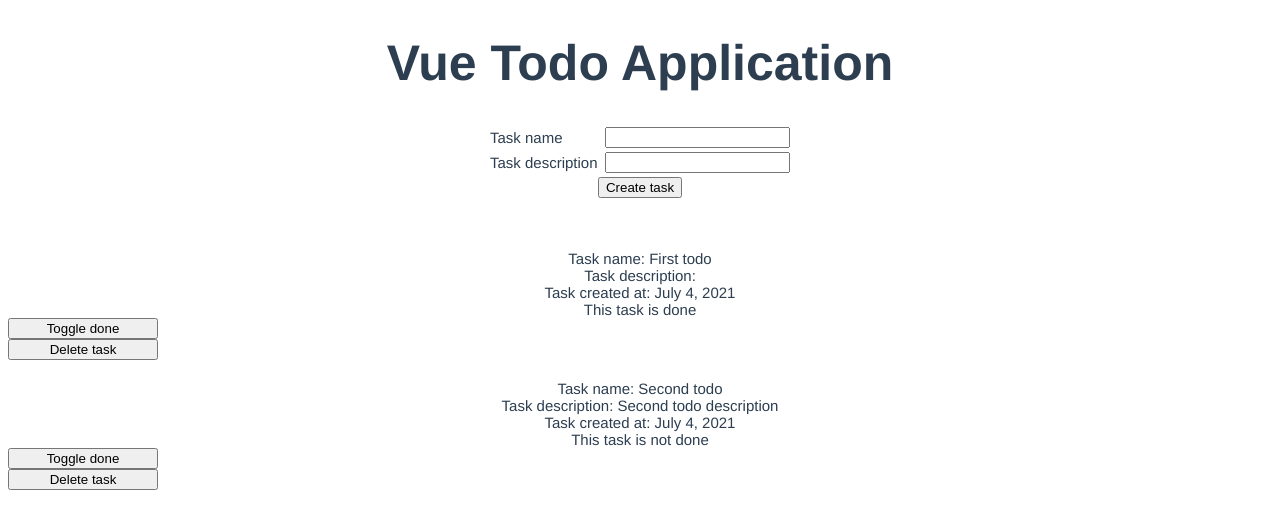
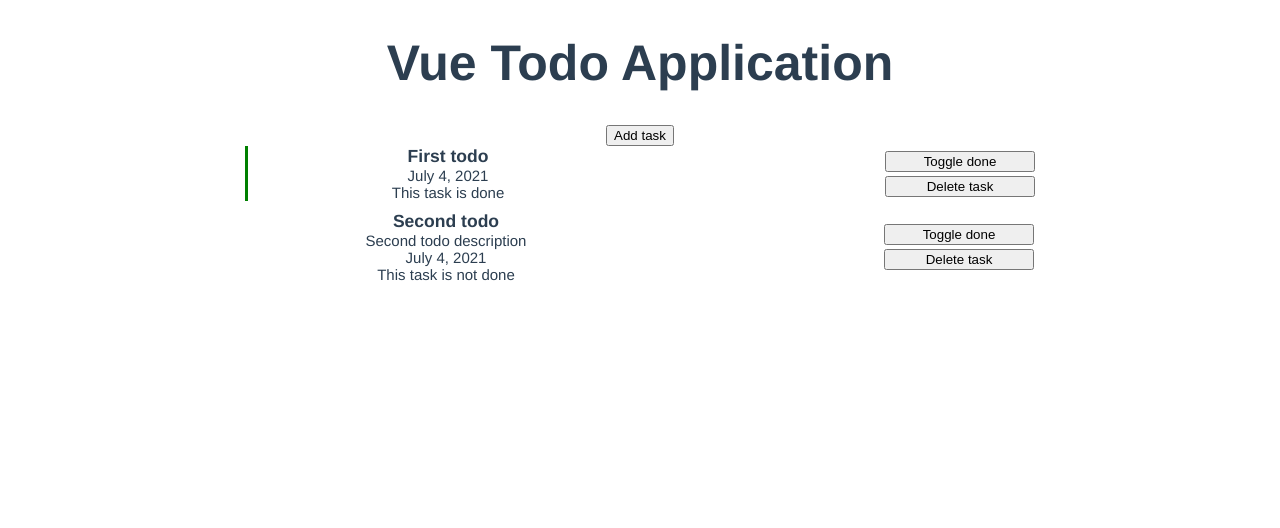
Before and after one commit to StrikerSK/vue-todo-app, a Vue app: page / in a window 1280 px wide. Shown: the top 528 px of the page. Built offline with nearby package versions, Linux system fonts and the light colour scheme.

Commit message:
Add task form hiding

```diff
--- a/public/index.html
+++ b/public/index.html
@@ -5,6 +5,7 @@
         <meta http-equiv="X-UA-Compatible" content="IE=edge">
         <meta name="viewport" content="width=device-width,initial-scale=1.0">
         <link rel="icon" href="<%= BASE_URL %>favicon.ico">
+        <link rel="stylesheet" href="https://cdnjs.cloudflare.com/ajax/libs/font-awesome/5.15.3/css/all.min.css" integrity="sha512-iBBXm8fW90+nuLcSKlbmrPcLa0OT92xO1BIsZ+ywDWZCvqsWgccV3gFoRBv0z+8dLJgyAHIhR35VZc2oM/gI1w==" crossorigin="anonymous" referrerpolicy="no-referrer" />
         <title><%= htmlWebpackPlugin.options.title %></title>
     </head>
     <body>
--- a/src/App.vue
+++ b/src/App.vue
@@ -1,7 +1,10 @@
 <template>
   <div id="app">
     <h1>Vue Todo Application</h1>
-    <UserTaskForm @add-task="addTask" />
+    <button v-on:click="toggleShowAddTask">Add task</button>
+    <div v-show="showAddTask">
+      <UserTaskForm @add-task="addTask" />
+    </div>
     <div class="task-list">
       <UserTask
           v-bind:key="task.id"
@@ -42,7 +45,8 @@
           time: moment().format(),
           done: false
         }
-      ]
+      ],
+      showAddTask: false
     }
   },
   methods: {
@@ -50,7 +54,11 @@
       this.count = this.count + 1;
     },
     addTask(task) {
-      this.tasks = [...this.tasks, task]
+      this.tasks = [...this.tasks, task];
+
+      if (!confirm("Task added! Do you want to add new one?")) {
+        this.toggleShowAddTask();
+      }
     },
     toggleDone(taskID) {
       const taskIndex = this.tasks.findIndex(({id}) => id === taskID);
@@ -58,6 +66,9 @@
     },
     deleteTask(taskID) {
       this.tasks = this.tasks.filter(({id}) => id !== taskID);
+    },
+    toggleShowAddTask() {
+      this.showAddTask = !this.showAddTask;
     }
   }
 }
--- a/src/components/UserTask.vue
+++ b/src/components/UserTask.vue
@@ -1,11 +1,15 @@
 <template>
   <div class="task-box">
-    <span>Task name: {{ task.name }}</span>
-    <span>Task description: {{ task.description }}</span>
-    <span>Task created at: {{ parseDate() }}</span>
-    <span>{{ `This task is ${task.done ? "" : "not"} done` }}</span>
-    <button @click="toggleTaskDone(task.id)">Toggle done</button>
-    <button @click="deleteTask(task.id)">Delete task</button>
+    <div :class="[task.done ? 'done-task' : '','task-details']">
+      <h3>{{ task.name }}</h3>
+      <span>{{ task.description }}</span>
+      <span>{{ parseDate() }}</span>
+      <span>{{ `This task is ${task.done ? "" : "not"} done` }}</span>
+    </div>
+    <div class="button-box">
+      <button @click="toggleTaskDone(task.id)">Toggle done</button>
+      <button @click="deleteTask(task.id)">Delete task</button>
+    </div>
   </div>
 </template>
 
@@ -34,17 +38,41 @@
 </script>
 
 <style scoped>
+h3 {
+  margin: 0;
+}
+
 .task-box {
+  display: flex;
+  flex-direction: row;
+  margin-bottom: 1rem;
+
+  justify-content: space-evenly;
+  align-items: center;
+}
+
+.task-details {
   font-size: 1.5rem;
+  width: 40rem;
 
   display: flex;
   flex-direction: column;
-  justify-content: center;
-
-  margin-bottom: 2rem;
 }
 
-button {
+.done-task {
+  border-left: 3px solid green;
+}
+
+.button-box {
+  height: 5rem;
+
+  display: flex;
+  flex-direction: column;
+  justify-content: space-around;
+  align-items: center;
+}
+
+.button-box button {
   width: 15rem;
 }
 </style>
--- a/src/components/UserTaskForm.vue
+++ b/src/components/UserTaskForm.vue
@@ -9,7 +9,7 @@
         <label for="description">Task description</label>
         <input id="description" name="description" type="text" v-model="description" />
       </div>
-      <button type="submit" v-on:click="printValue">Create task</button>
+      <button type="submit" v-on:click="printValue">Save task</button>
     </form>
   </div>
 </template>
```
Lines whose indentation alone changed are shown as unchanged.
